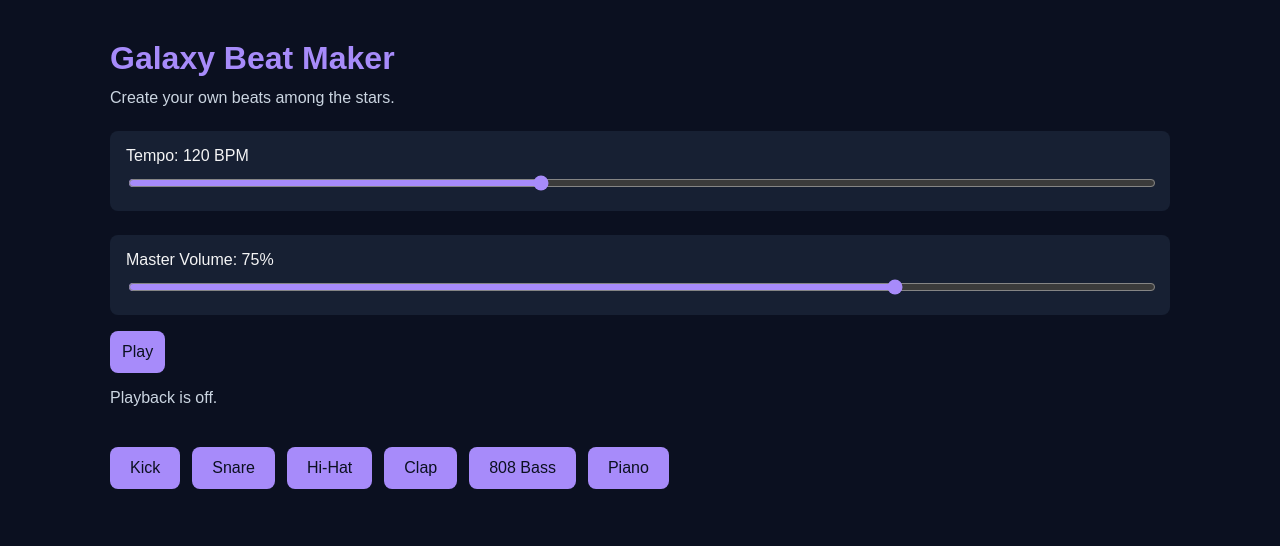
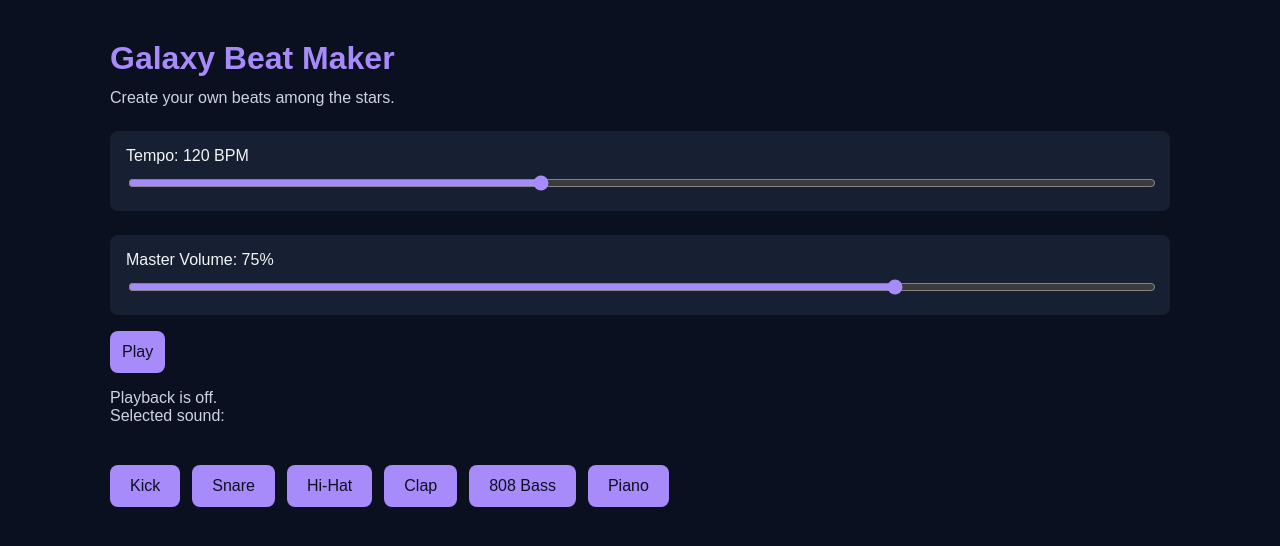
Before and after one commit to clydeezy1/galaxy-beat-maker, a React (Vite) app: page / in a window 1280 px wide. Shown: the top 546 px of the page. Built offline with nearby package versions, Linux system fonts and the light colour scheme.

Commit message:
Add selected sound state and display

```diff
--- a/src/App.jsx
+++ b/src/App.jsx
@@ -13,6 +13,7 @@ function App() {
   const [isPlaying, setIsPlaying] = useState(false);
   const [tempo, setTempo] = useState(120);
   const [volume, setVolume] = useState(75);
+  const [selectedSound, setSelectedSound] = useState('');
 
   function togglePlayback() {
     setIsPlaying(previous => !previous);
@@ -22,6 +23,10 @@ function App() {
     console.log(sound.name);
 }
 
+  function handleSoundClick(sound) {
+    console.log(sound.name);
+    setSelectedSound(sound.name);
+  }
   return (
     <main>
       <h1>Galaxy Beat Maker</h1>
@@ -62,6 +67,7 @@ function App() {
       <p role="status">
         {isPlaying ? 'Playback is on.' : 'Playback is off.'}
       </p>
+      <p>Selected sound: {selectedSound}</p>
       <div className="sound-buttons">
         {sound.map((sound) => (
           <button
```
